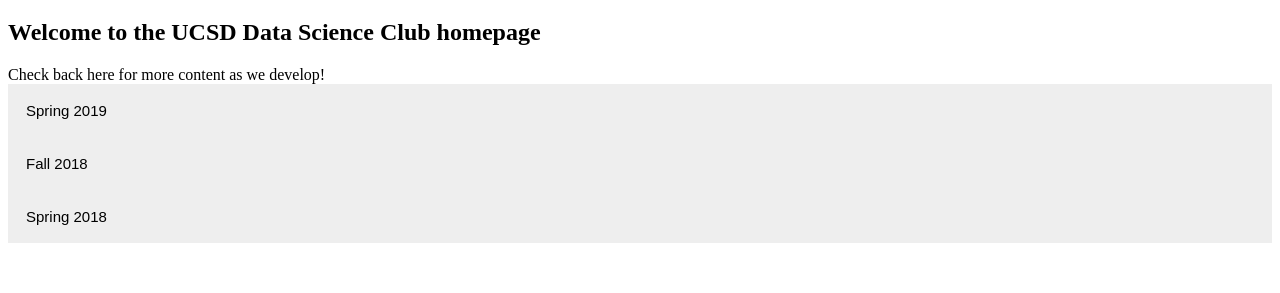
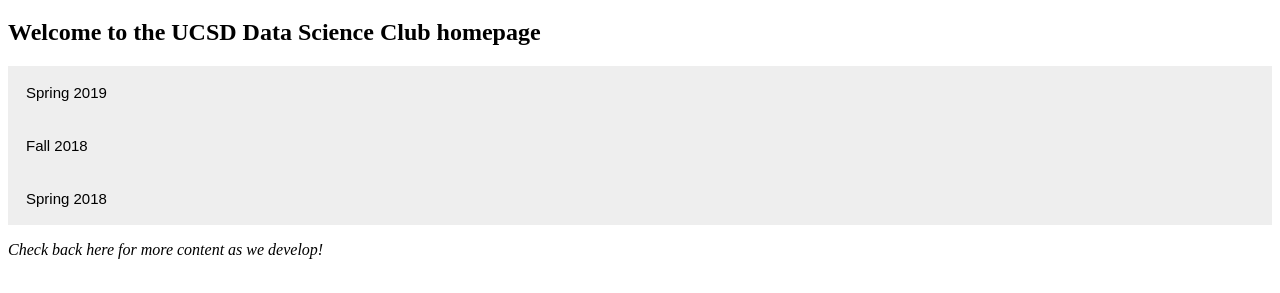
Before and after one commit to ucsd-data-science-psyc/ucsd-data-science-psyc.github.io, a plain HTML site: page index.html in a window 1280 px wide. Shown: the part 61-354 px from the top of the page. Drawn offline with Linux system fonts and the light colour scheme.

Commit message:
more cleanup

```diff
--- a/index.html
+++ b/index.html
@@ -30,7 +30,6 @@
     <!-- banner content -->
     <h1> Hello, world </h1>
     <h2> Welcome to the UCSD Data Science Club homepage </h2>
-    <span> Check back here for more content as we develop! </span>
 
     <!-- spring 2019 speakers -->
     <button class="collapsible">Spring 2019</button>
@@ -84,6 +83,8 @@
       </p>
     </div>
 
+    <p><i>Check back here for more content as we develop!</i></p>
+
     <!-- js for basic interactions with dropdowns TODO move this to a separate file and use jquery onload -->
     <script type="text/javascript">
       var coll = document.getElementsByClassName("collapsible");
```
